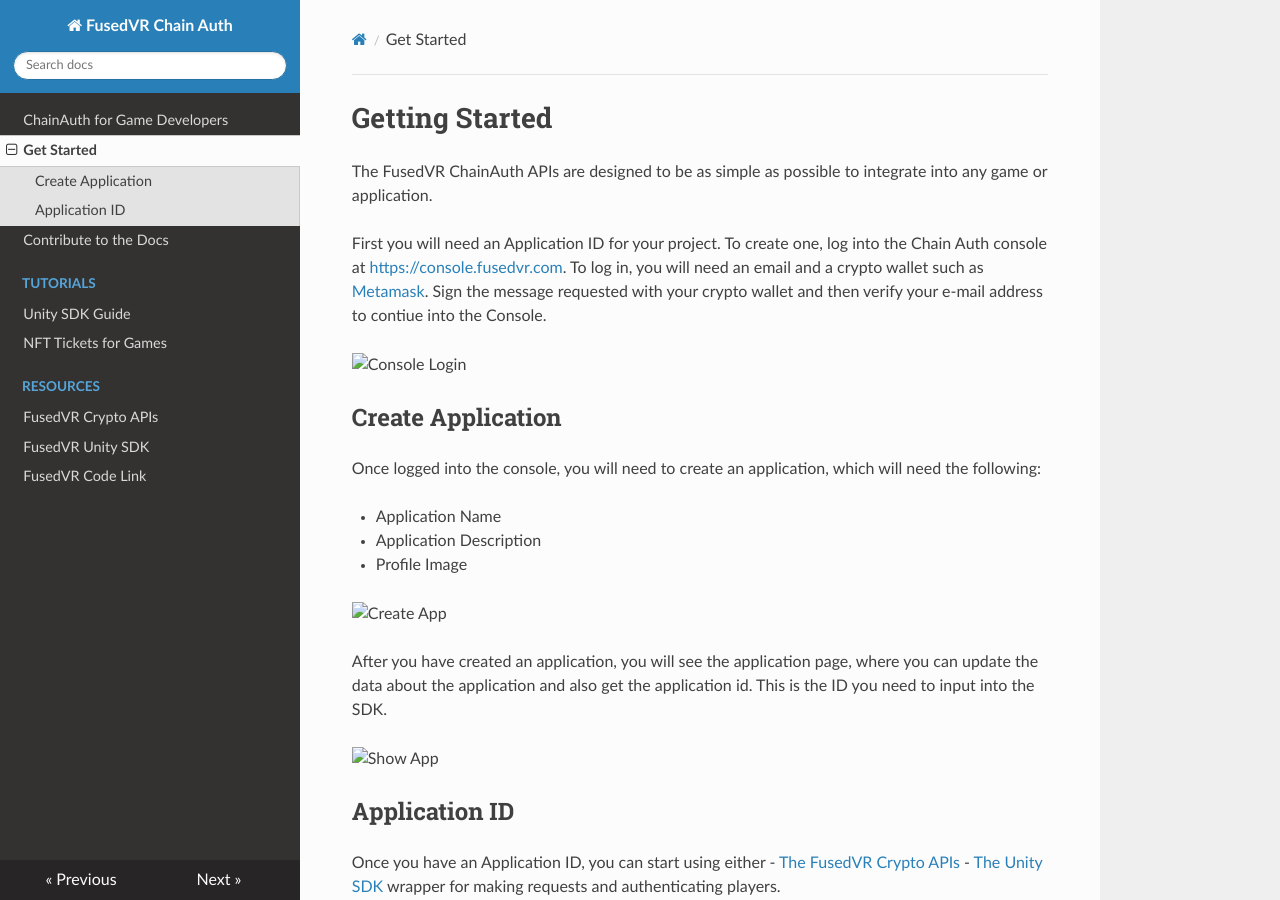
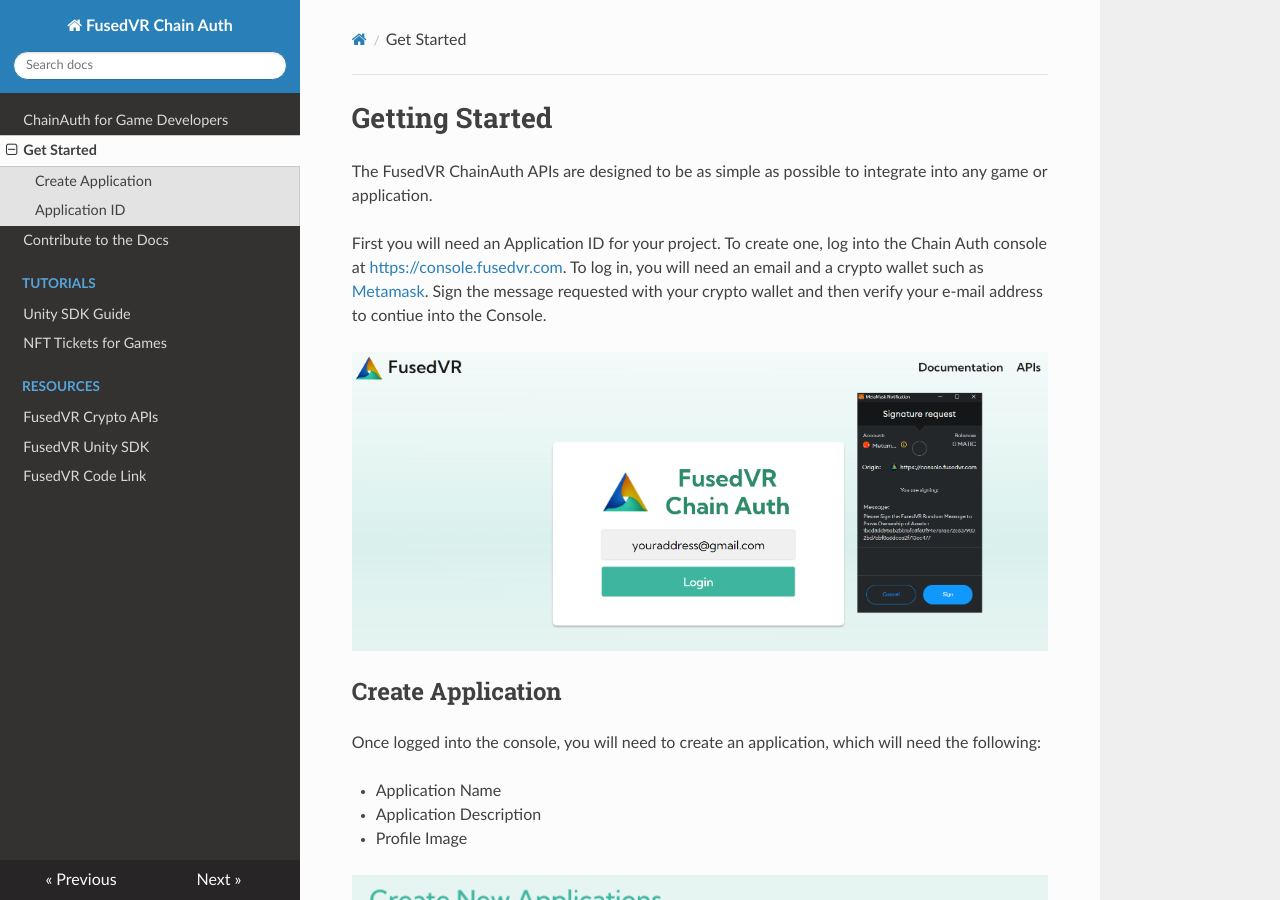
Before and after one commit to FusedVR/chainauth-docs, an MkDocs documentation site: the page built from documentation/docs/get-started/index.md, in a window 1280 px wide and 900 px high. Built offline with MkDocs 1.6.1, drawn with Linux system fonts in a browser that asks for light colours; nearby versions of some CDN libraries.

Commit message:
Update links

```diff
--- a/documentation/docs/get-started/index.md
+++ b/documentation/docs/get-started/index.md
@@ -4,7 +4,7 @@
 
 First you will need an Application ID for your project. To create one, log into the Chain Auth console at [https://console.fusedvr.com](https://console.fusedvr.com). To log in, you will need an email and a crypto wallet such as [Metamask](https://metamask.io/). Sign the message requested with your crypto wallet and then verify your e-mail address to contiue into the Console.
 
-![Console Login](../../resources/getting-started/login.png)
+![Console Login](../resources/getting-started/login.png)
 
 ## Create Application
 
@@ -14,11 +14,11 @@
 - Application Description
 - Profile Image
 
-![Create App](../../resources/getting-started/createapp.png)
+![Create App](../resources/getting-started/createapp.png)
 
 After you have created an application, you will see the application page, where you can update the data about the application and also get the application id. This is the ID you need to input into the SDK.
 
-![Show App](../../resources/getting-started/showapp.png)
+![Show App](../resources/getting-started/showapp.png)
 
 ## Application ID
 
--- a/documentation/index.html
+++ b/documentation/index.html
@@ -30,7 +30,7 @@
                     <div class="header_menu">
                         <nav>
                             <ul>
-                                <li><a href="docs">Getting Started</a></li>
+                                <li><a href="docs/get-started/">Getting Started</a></li>
                                 <li><a href="https://api-crypto.fusedvr.com" target="_blank">APIs</a></li>
                                 <li><a href="https://link.fusedvr.com">Authenticatation</a></li>
                                 <li><a id="header_menu_button" href="https://console.fusedvr.com">Login</a></li>
```
